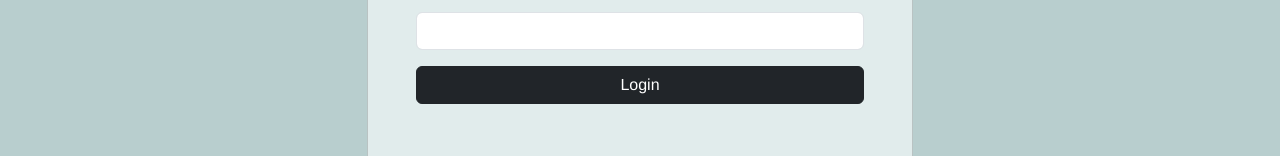
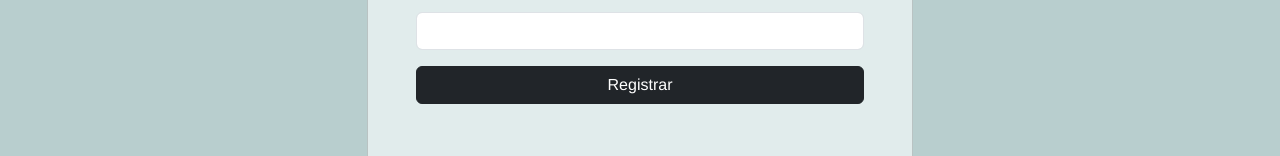
Before and after one commit to pabloghid/players-recommender-frontend, a Vue app: page /register in a window 1280 px wide. Shown: the part 321-477 px from the top of the page. Built offline with nearby package versions, Linux system fonts and the light colour scheme.

Commit message:
fix: register

```diff
--- a/src/components/Register.vue
+++ b/src/components/Register.vue
@@ -16,7 +16,7 @@
                             <label for="password" class="form-label">Senha:</label>
                             <input class='form-control' type="password" v-model="password" required />
                         </div>
-                        <button class="btn btn-dark w-100" type="submit">Login</button>
+                        <button class="btn btn-dark w-100" type="submit">Registrar</button>
                     </form>
                     <div v-if="errorMessages.length > 0" class="alert alert-danger">
                         <ul class="mb-0">
```
